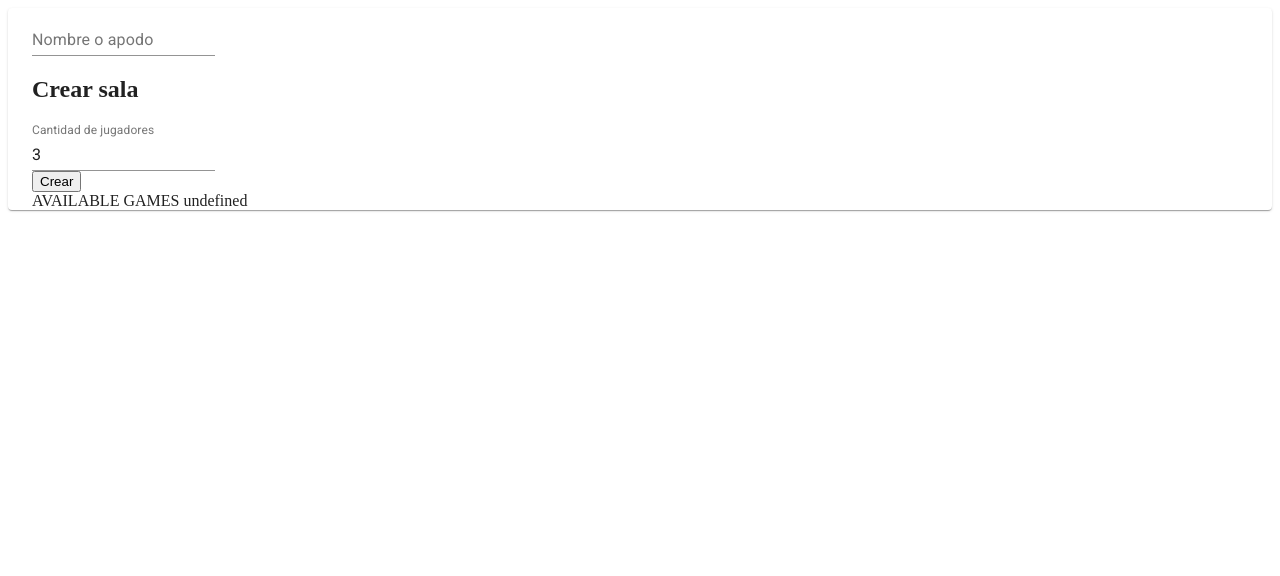
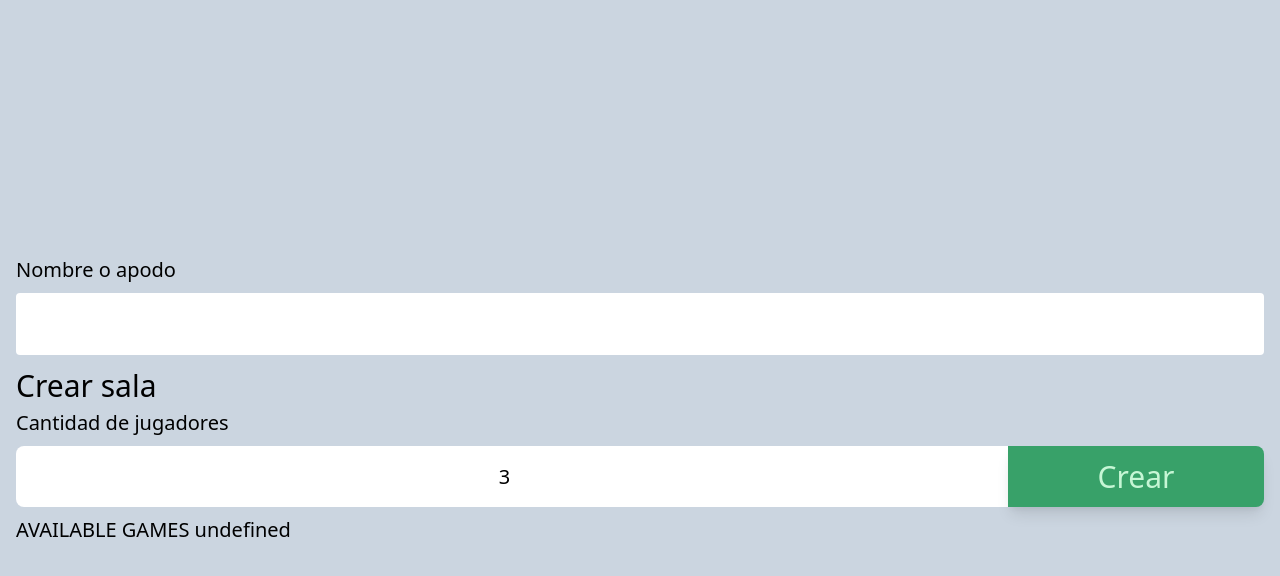
Before and after one commit to nahuelhds/cards-againts-humanity, a React (Create React App) app: page / in a window 1280 px wide. Shown: the top 576 px of the page. Built offline with nearby package versions, Linux system fonts and the light colour scheme; no server answers; what boardgame.io would draw is missing.

Commit message:
Uninstall material and storybook

```diff
--- a/postcss.config.js
+++ b/postcss.config.js
@@ -1,5 +1,3 @@
-// const purgecss = require("@fullhuman/postcss-purgecss");
-
 module.exports = {
   plugins: [
     require("postcss-import"),
--- a/src/App.js
+++ b/src/App.js
@@ -6,6 +6,8 @@ import { serverUri } from "./services/lobby";
 import Lobby from "./components/Lobby";
 import { GameCardsAgainstHumanity } from "./components/CardsAgainstHumanity/game";
 import BoardCardsAgainstHumanity from "./components/CardsAgainstHumanity/Board";
+
+import './App.css';
 
 GameCardsAgainstHumanity.minPlayers = 3;
 GameCardsAgainstHumanity.maxPlayers = 15;
--- a/src/components/CardsAgainstHumanity/Board/BoardContainer.pcss
+++ b/src/App.pcss
@@ -3,5 +3,5 @@
 @import "tailwindcss/utilities";
 
 body {
-
+  @apply bg-gray-400;
 }
--- a/src/components/CardsAgainstHumanity/Board/BoardContainer.js
+++ b/src/components/CardsAgainstHumanity/Board/BoardContainer.js
@@ -11,8 +11,6 @@ import {
   STAGE_DRAW_BLACK_CARD,
 } from "../constants";
 import { PositionsTable } from "./PositionsTable";
-
-import "./BoardContainer.css";
 
 export default class BoardContainer extends Component {
   static propTypes = {
--- a/src/components/Lobby/GameCreation.js
+++ b/src/components/Lobby/GameCreation.js
@@ -1,8 +1,6 @@
-import React, { Component, Fragment } from "react";
+import React, {Component, Fragment} from "react";
 import PropTypes from "prop-types";
-
-import { TextField } from "@material-ui/core";
-import { createGame } from "../../services/lobby";
+import {createGame} from "../../services/lobby";
 
 export class GameCreation extends Component {
   static propsTypes = {
@@ -13,9 +11,9 @@ export class GameCreation extends Component {
     size: "3",
   };
 
-  handleSizeChange = (event) => this.setState({ size: event.target.value });
+  handleSizeChange = (event) => this.setState({size: event.target.value});
   handleGameCreation = () => {
-    createGame({ numPlayers: this.state.size }).then(({ gameID }) =>
+    createGame({numPlayers: this.state.size}).then(({gameID}) =>
       this.props.onCreate(gameID)
     );
   };
@@ -24,16 +22,16 @@ export class GameCreation extends Component {
     return (
       <Fragment>
         <h2 className={"text-3xl"}>Crear sala</h2>
-        <TextField
-          label={"Cantidad de jugadores"}
-          noValidate
-          type={"number"}
-          min={3}
-          max={20}
-          value={this.state.size}
-          onChange={this.handleSizeChange}
-        />
+        <label>Cantidad de jugadores</label>
         <div className={"flex"}>
+          <input
+            type={"number"}
+            min={3}
+            max={20}
+            className={"flex-1 my-2 p-2 rounded-l-lg text-center"}
+            value={this.state.size}
+            onChange={this.handleSizeChange}
+          />
           <button
             className={`w-64 my-2 p-2
             bg-green-600 text-green-200 text-3xl
--- a/src/components/Lobby/LobbyContainer.js
+++ b/src/components/Lobby/LobbyContainer.js
@@ -1,38 +1,36 @@
-import React, { Component, Fragment } from "react";
+import React, {Component} from "react";
 import PropTypes from "prop-types";
-
-import { Container, TextField, Paper } from "@material-ui/core";
-import { GameCreation } from "./GameCreation";
+import {GameCreation} from "./GameCreation";
 
 export default class LobbyContainer extends Component {
   state = {
-    username: "",
+    playerName: "",
     gameID: "",
   };
 
-  handleUsername = (event) => {
-    this.setState({ username: event.target.value });
-  };
+  handlePlayerName = (event) =>
+    this.setState({ playerName: event.target.value });
 
   handleGameCreation = (gameID) => {
     this.setState({ gameID });
   };
 
   render() {
-    const { username, gameID } = this.state;
+    const { playerName, gameID } = this.state;
     return (
-      <Paper>
-        <Container>
-          <TextField
-            label={"Nombre o apodo"}
-            noValidate
-            value={username}
-            onChange={this.handleUsername}
+      <div className={"flex h-screen p-4 items-center text-xl"}>
+        <div className="flex-1 flex flex-col left">
+          <label>Nombre o apodo</label>
+          <input
+            className={"flex-1 my-2 p-4 rounded"}
+            type={"text"}
+            value={playerName}
+            onChange={this.handlePlayerName}
           />
           {!gameID && <GameCreation onCreate={this.handleGameCreation} />}
           <AvailableGames myGameID={gameID} />
-        </Container>
-      </Paper>
+        </div>
+      </div>
     );
   }
 }
--- a/src/index.js
+++ b/src/index.js
@@ -5,7 +5,6 @@ import bugsnagReact from "@bugsnag/plugin-react";
 
 import * as serviceWorker from "./serviceWorker";
 
-import 'typeface-roboto';
 import App from "./App";
 
 const bugsnagClient = bugsnag(process.env.REACT_APP_BUGSNAG_API_KEY);
```
Also changed, not shown: package.json (+3 -9 lines), 1 other file (tests, documents, lock files or other folders).
